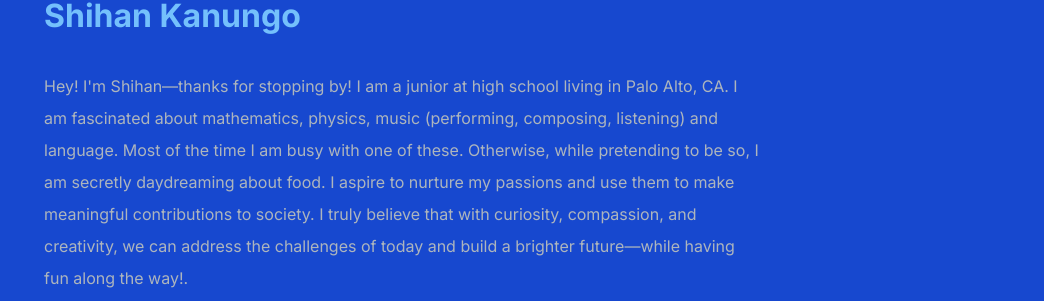
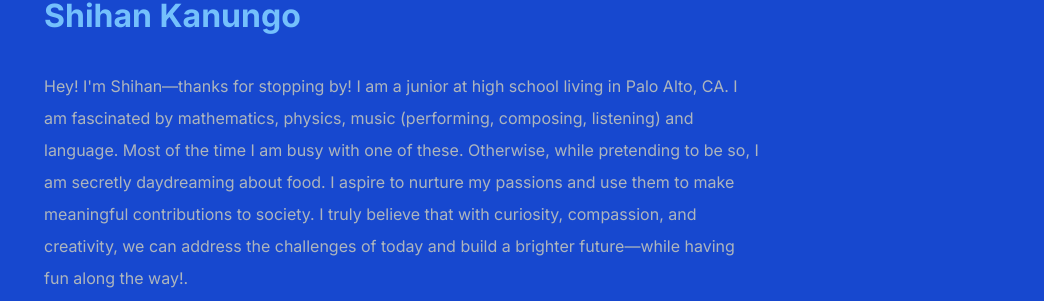
Before and after one commit to shihankanungo/shihankanungo.github.io, a Jekyll site: the page built from index.md, in a window 1280 px wide. Shown: the part 146-447 px from the top of the page, without its empty margins (236-1280 px from the left). Built offline with Jekyll 4.4.1, drawn with Linux system fonts in a browser that asks for light colours.

Commit message:
Update _config.yml

```diff
--- a/_config.yml
+++ b/_config.yml
@@ -2,7 +2,7 @@
 author: Shihan Kanungo
 url: https://www.shihankanungo.github.io/shihanmoonwalk/ # root address of the site
 description: > # description of the site (multiple lines allowed)
-  Hey! I'm Shihan&mdash;thanks for stopping by! I am a junior at high school living in Palo Alto, CA. I am fascinated about mathematics, physics, music (performing, composing, listening) and language. Most of the time I am busy with one of these. Otherwise, while pretending to be so, I am secretly daydreaming about food. I aspire to nurture my passions and use them to make meaningful contributions to society. I truly believe that with curiosity, compassion, and creativity, we can address the challenges of today and build a brighter future&mdash;while having fun along the way!.
+  Hey! I'm Shihan&mdash;thanks for stopping by! I am a junior at high school living in Palo Alto, CA. I am fascinated by mathematics, physics, music (performing, composing, listening) and language. Most of the time I am busy with one of these. Otherwise, while pretending to be so, I am secretly daydreaming about food. I aspire to nurture my passions and use them to make meaningful contributions to society. I truly believe that with curiosity, compassion, and creativity, we can address the challenges of today and build a brighter future&mdash;while having fun along the way!.
           <br /><br />
 
           <small><b>Sidenote</b>: <i>I'm looking to work on a hard research problem in combinatorics/graph theory. Please let me know if you, or someone you know, is interested in mentoring such a project! ♥︎ </i></small>
```
